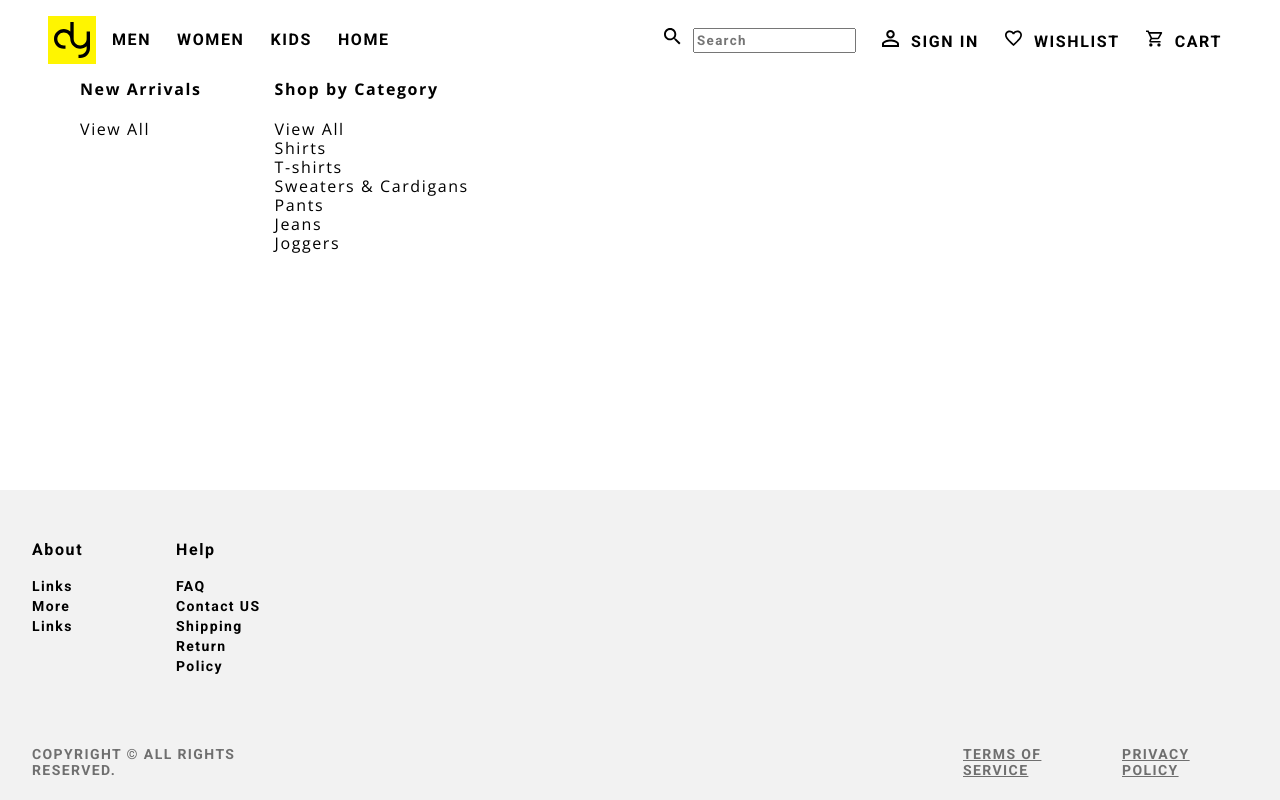
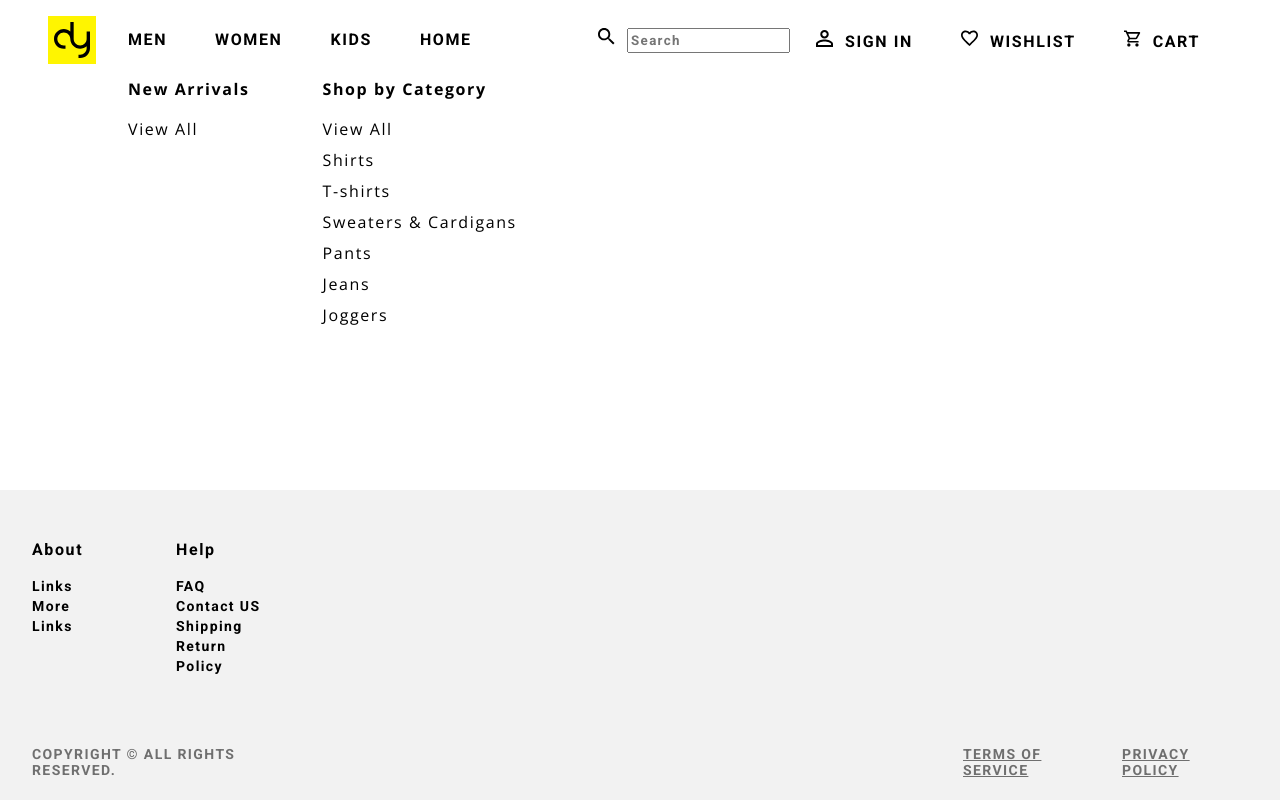
Before and after one commit to AaronE314/CP476-Final-Project, a Next.js app: page / in a window 1280 px wide. Both pictures are taken after a click on the link "MEN". Built offline with nearby package versions, Linux system fonts and the light colour scheme.

Commit message:
overlay done

```diff
--- a/components/Overlay.jsx
+++ b/components/Overlay.jsx
@@ -11,24 +11,27 @@ export class Overlay extends React.Component {
         this.state = {
 
             arivals: [
-                "View All"
+                {name: "View All", link: "#"}
             ],
 
             category: [
-                "View All",
-                "Shirts",
-                "T-shirts",
-                "Sweaters & Cardigans",
-                "Pants",
-                "Jeans",
-                "Joggers"
+                {name: "View All", link: "#"},
+                {name: "Shirts", link: "#"},
+                {name: "T-shirts", link: "#"},
+                {name: "Sweaters & Cardigans", link: "#"},
+                {name: "Pants", link: "#"},
+                {name: "Jeans", link: "#"},
+                {name: "Joggers", link: "#"}
             ]
 
+
+
         }
-
     }
 
     render() {
+
+        document.documentElement.style.setProperty("--overlayOffset", (128 + this.props.offset) + "px");
 
         return <div className={styles.overlay}>
 
@@ -36,7 +39,7 @@ export class Overlay extends React.Component {
                 <h4 className={styles.title}>New Arrivals</h4>
                 <ul className={styles.list}>
                     {this.state.arivals.map((item, i) => {
-                        return <li key={i}>{item}</li>
+                        return <li key={i}><a href={item.link}>{item.name}</a></li>
                     })}
                 </ul>
             </div>
@@ -45,7 +48,7 @@ export class Overlay extends React.Component {
                 <h4 className={styles.title}>Shop by Category</h4>
                 <ul className={styles.list}>
                     {this.state.category.map((item, i) => {
-                        return <li key={i}>{item}</li>
+                        return <li key={i}><a href={item.link}>{item.name}</a></li>
                     })}
                 </ul>
             </div>
--- a/components/TopNav.jsx
+++ b/components/TopNav.jsx
@@ -12,7 +12,8 @@ export class TopNav extends React.Component {
 
         this.state = {
             signupShown: false,
-            hover: false
+            hover: false,
+            hoveredIndex: -1
         };
 
         this.showSignUp = this.showSignUp.bind(this);
@@ -21,11 +22,21 @@ export class TopNav extends React.Component {
         this.mouseOver = this.mouseOver.bind(this);
     }
 
-    mouseOver() {
-        this.setState({...this.state, hover: true});
+    mouseOver(i) {
+
+        let nodes = document.getElementById("CategoriesNav").childNodes;
+
+        let offset = 0;
+
+        for (let j = 0; j < nodes.length && j < i; j++) {
+            offset += nodes[j].offsetWidth;
+        }
+
+        this.setState({...this.state, hover: true, hoveredIndex: offset});
     }
 
     mouseOut() {
+        console.log("out");
         this.setState({...this.state, hover: false});
     }
 
@@ -46,12 +57,15 @@ export class TopNav extends React.Component {
                     <img id="logo" src="/images/tempLogo.svg"></img>
                 </div>
 
-                <nav className={styles.catagories}>
+                <nav id="CategoriesNav" className={styles.catagories}>
                     <a className={styles.clickableText}
-                    onMouseEnter={this.mouseOver}><span>MEN</span></a>
-                    <a className={styles.clickableText}><span>WOMEN</span></a>
-                    <a className={styles.clickableText}><span>KIDS</span></a>
-                    <a className={styles.clickableText}><span>HOME</span></a>
+                    onMouseEnter={() => {this.mouseOver(0)}}><span>MEN</span></a>
+                    <a className={styles.clickableText}
+                    onMouseEnter={() => {this.mouseOver(1)}}><span>WOMEN</span></a>
+                    <a className={styles.clickableText}
+                    onMouseEnter={() => {this.mouseOver(2)}}><span>KIDS</span></a>
+                    <a className={styles.clickableText}
+                    onMouseEnter={() => {this.mouseOver(3)}}><span>HOME</span></a>
                 </nav>
 
                 <div className={styles.right}>
@@ -78,7 +92,7 @@ export class TopNav extends React.Component {
 
                 {(this.state.signupShown) ? <Dialog close={this.hideSignUp}></Dialog> : null}
             </div>
-            {(this.state.hover) ? <Overlay></Overlay>: null}
+            {(this.state.hover) ? <Overlay offset={this.state.hoveredIndex}></Overlay>: null}
         </div>;
 
     }
--- a/css/Overlay.module.css
+++ b/css/Overlay.module.css
@@ -1,12 +1,14 @@
 
 .overlay {
+
+
 
     display: inline-flex;
     /* position: absolute; */
     top: 80px;
     left: 0px;
-    padding-left: 80px;
-    width: calc(100%-80px);
+    padding-left: var(--overlayOffset);
+    width: calc(100% - var(--overlayOffset));
 }
 
 .title {
@@ -22,6 +24,14 @@
 }
 
 .list li {
+    margin-top: 12px;
+}
+
+.list li a {
     font-family: "Open Sans";
     font-weight: normal;
 }
+
+.list li a:hover {
+    background-color: #FFF500;
+}
--- a/css/TopNav.module.css
+++ b/css/TopNav.module.css
@@ -29,7 +29,7 @@
     height: 48px;
 
     margin: 16px;
-    margin-right: 16px;
+    margin-right: 32px;
     margin-left: 48px;
 
     background: #FFF500;
@@ -65,7 +65,7 @@
     font-style: normal;
     font-weight: bold;
     line-height: 19px;
-    padding-right: 26px;
+    padding-right: 48px;
 
     letter-spacing: 0.1em;
 
--- a/pages/index.js
+++ b/pages/index.js
@@ -211,6 +211,20 @@ const Home = () => (
 
       }
 
+      a {
+        text-decoration: none;
+        color: black;
+      }
+
+      a:selcted {
+        color: black;
+      }
+
+
+      :root {
+        --overlayOffset: 128px;
+      }
+
 
     `}</style>
   </div>
```
